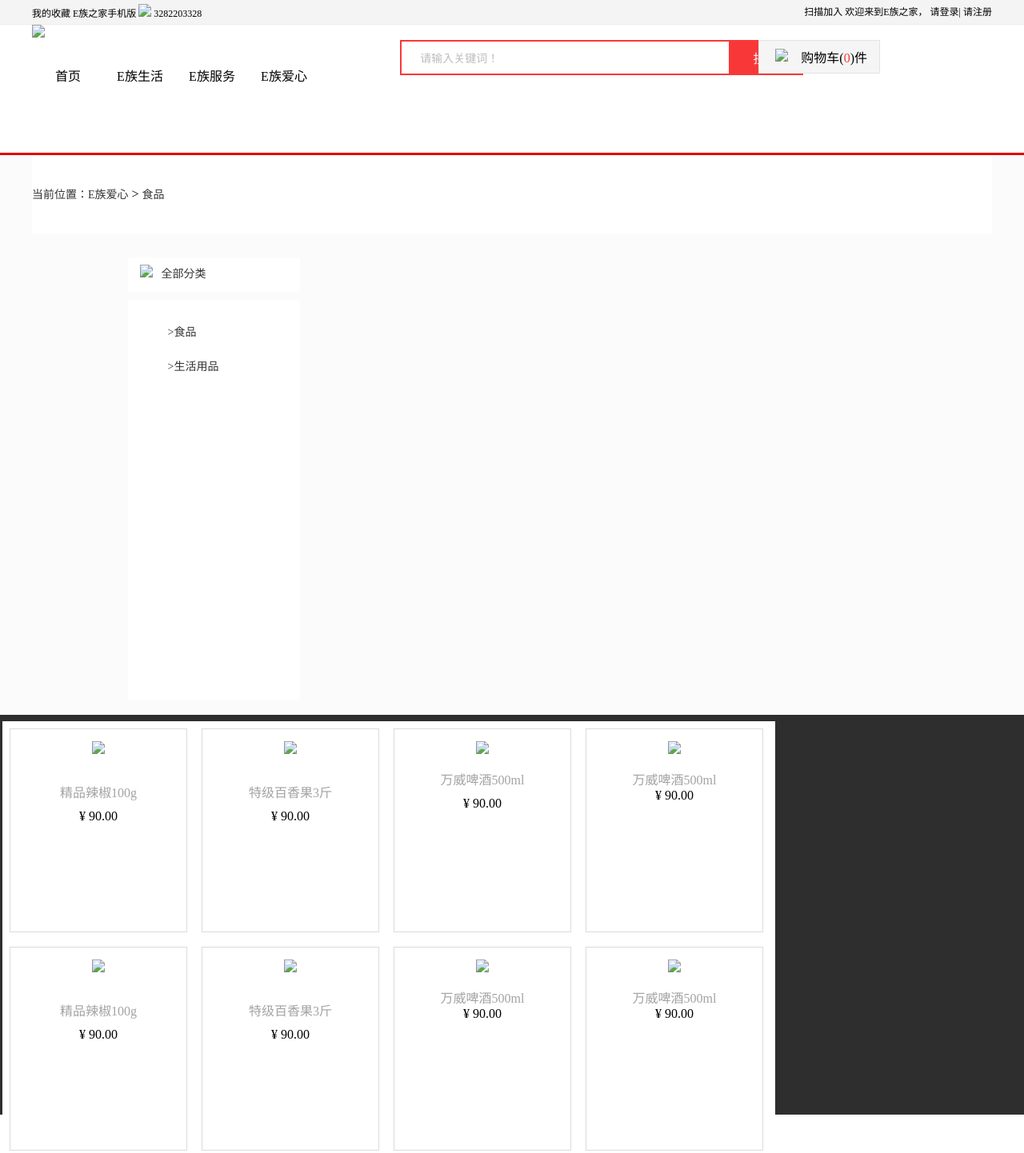
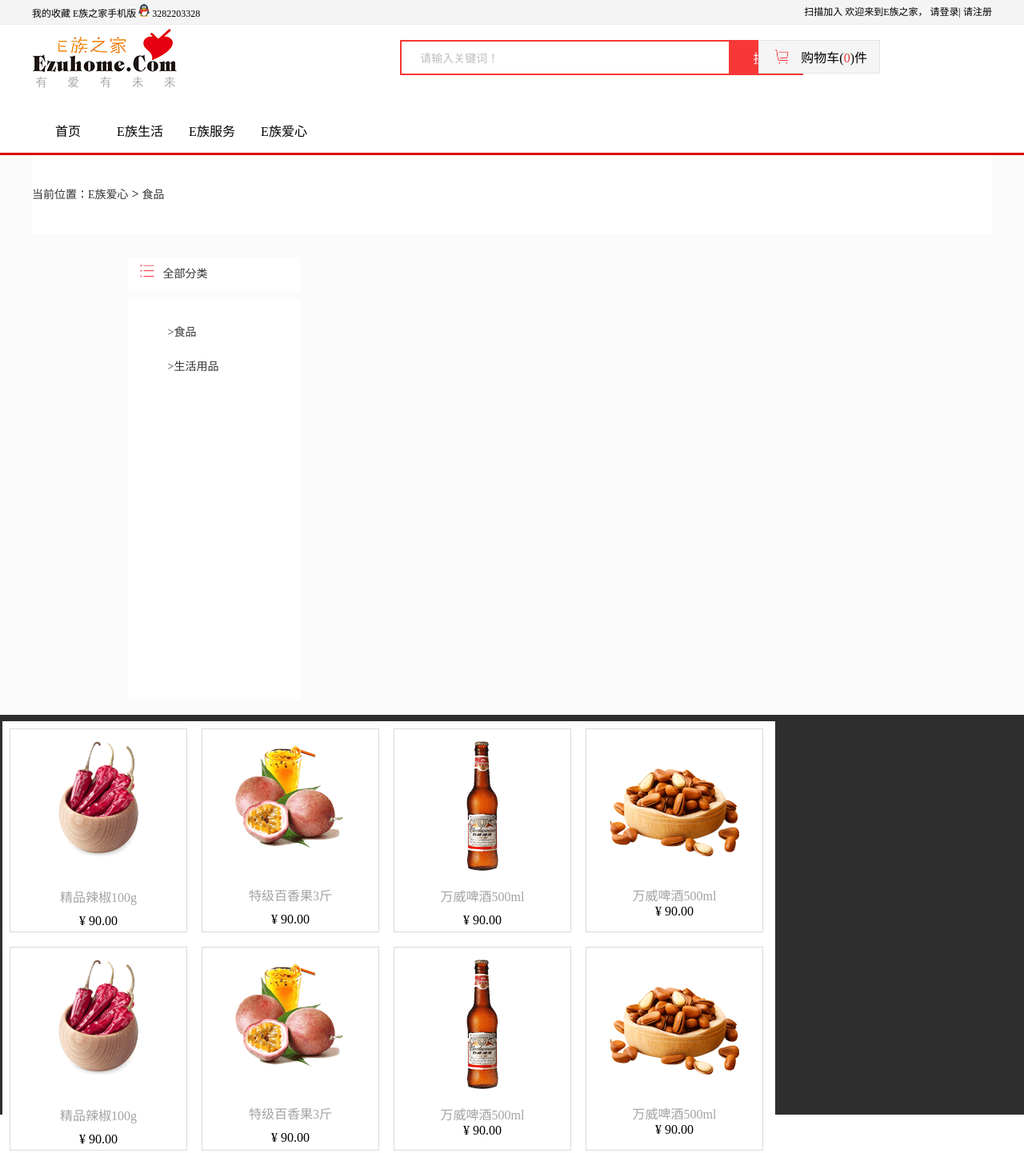
Before and after one commit to xuetinga/web-, a plain HTML site: page index.html in a window 1280 px wide. Shown: the top 1442 px of the page at 80% size. Drawn offline with Linux system fonts and the light colour scheme.

Commit message:
Signed-off-by: xuetinga <1716237703@qq.comcommit

```diff
--- a/index.html
+++ b/index.html
@@ -247,7 +247,7 @@
 		<div class="top-1">
 		<div class="left">
 			<p>我的收藏 E族之家手机版
-			<img src="e-images/qq.png">
+			<img src="images/qq.png">
 			3282203328</p>
 		</div>
 		<div class="right">
@@ -260,7 +260,7 @@
 	</div>
 	<div class="nav">
 		<div class="nav-1">
-			<img src="e-images/ezu.png">
+			<img src="images/ezu.png">
 
 			<div class="search">
 			<form>
@@ -270,7 +270,7 @@
 			</div>
 
 			<div class="shop">
-				<img src="e-images/che.png">
+				<img src="images/che.png">
 				<p>购物车(<span style="color: #f13a3a">0</span>)件</p>
 			</div>
 			<div class="column">
@@ -294,7 +294,7 @@
 
 		<div class="sidebar">
 			<ul class="sidebar-1">
-				<li><span><img src="e-images/列表1.png"></span>
+				<li><span><img src="images/列表1.png"></span>
 				<a href="#">  &nbsp&nbsp全部分类</a></li>
 
 			</ul>
@@ -306,42 +306,42 @@
 		<div class="main-img">
 			<ul>
 				<li>
-					<img src="e-images/辣椒.png">
+					<img src="images/辣椒.png">
 					<p style="margin-top: 16px;"><span>精品辣椒100g</span></p>
 					<p style="margin-top: 10px;">¥ 90.00</p>
 				</li>
 				<li>
-					<img src="e-images/百香果.png">
+					<img src="images/百香果.png">
 					<p style="margin-top: 16px;"><span>特级百香果3斤</span></p>
 					<p style="margin-top: 10px;">¥ 90.00</p>
 				</li>
 				<li>
-					<img src="e-images/啤酒.png">
+					<img src="images/啤酒.png">
 					<p><span>万威啤酒500ml</span></p>
 					<p style="margin-top: 10px;">¥ 90.00</p>
 				</li>
 				<li>
-					<img src="e-images/松子.png">
+					<img src="images/松子.png">
 					<p><span>万威啤酒500ml</span></p>
 					<p>¥ 90.00</p>
 				</li>
 				<li>
-					<img src="e-images/辣椒.png">
+					<img src="images/辣椒.png">
 					<p style="margin-top: 16px;"><span>精品辣椒100g</span></p>
 					<p style="margin-top: 10px;">¥ 90.00</p>
 				</li>
 				<li>
-					<img src="e-images/百香果.png">
+					<img src="images/百香果.png">
 					<p style="margin-top: 16px;"><span>特级百香果3斤</span></p>
 					<p style="margin-top: 10px;">¥ 90.00</p>
 				</li>
 				<li>
-					<img src="e-images/啤酒.png">
+					<img src="images/啤酒.png">
 					<p><span>万威啤酒500ml</span></p>
 					<p>¥ 90.00</p>
 				</li>
 				<li>
-					<img src="e-images/松子.png">
+					<img src="images/松子.png">
 					<p><span>万威啤酒500ml</span></p>
 					<p>¥ 90.00</p>
 				</li>
```
Also changed, not shown: images/列表.png (deleted).
